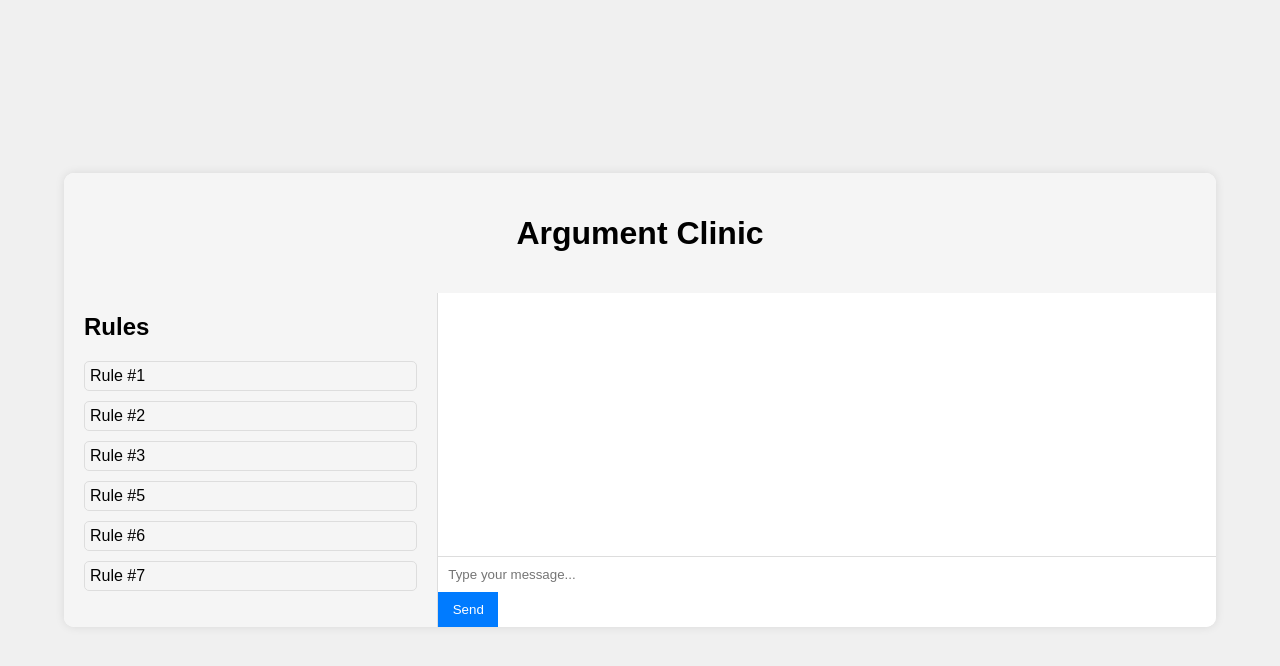
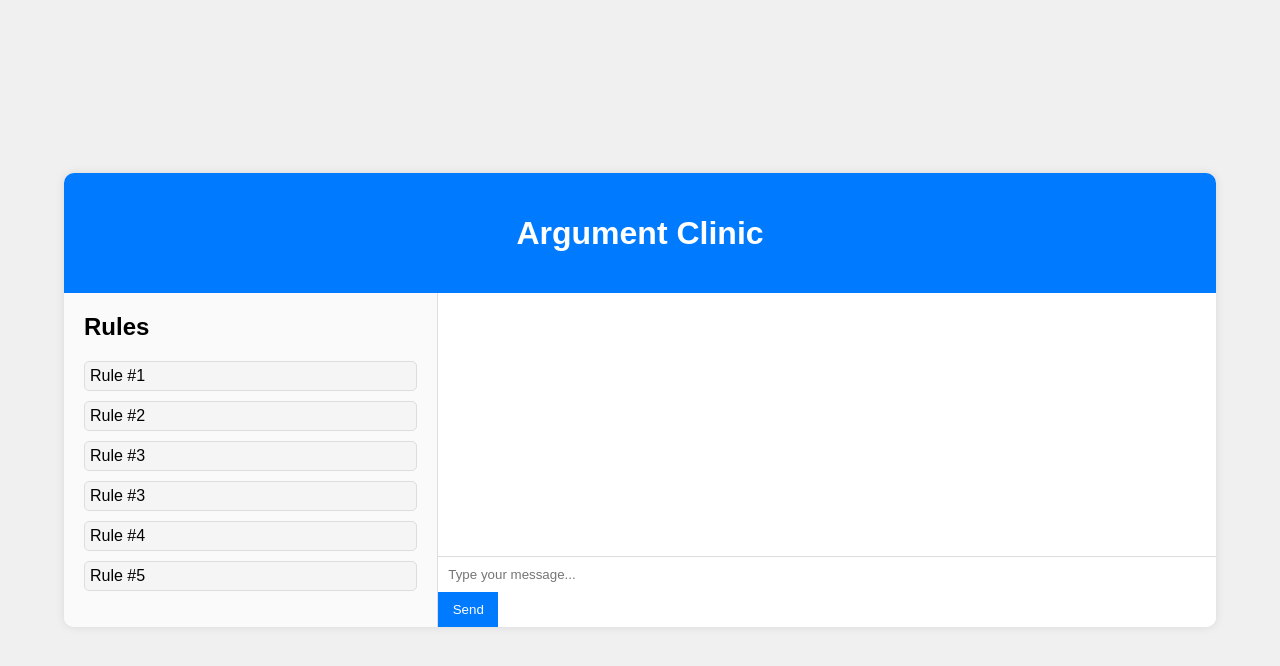
Before and after one commit to IgorDiamandi/ArgumentClinic, a Flask app: page / in a window 1280 px wide. Shown: the top 666 px of the page. Run offline with Flask 3, Linux system fonts and the light colour scheme.

Commit message:
Cosmetics New rules

```diff
--- a/rules_manager/rules.json
+++ b/rules_manager/rules.json
@@ -1,11 +1,11 @@
 {
     "default": "Default response is a bad response!",
     "rules": [
-        {"pattern": ".*\\bhi\\b.*", "response": "I've already told you!"},
-        {"pattern": ".*\\bhello\\b.*", "response": "I've already told you!"},
-        {"pattern": ".*\\bgreetings\\b.*", "response": "I've already told you!"},
+        {"pattern": ".*\\b(hi|hello|greetings|hey)\\b.*","response": "I've already told you!"},
+        {"pattern": ".*\\b(bye|so long|see you)\\b.*","response": "Leaving already? Have a nice day!"},
+
         {"pattern": ".*\\bOh! What?\\b.*", "response": "DON'T GIVE ME THAT! YOU SNOTTY-FACED HEAP OF PARROT DROPPING"},
-        {"pattern": ".*\\bare\\b.*\\byou\\b.*", "response": "No you're not!"},
+
         {"pattern": ".*\\bno\\b.*", "response": "Yes!"},
         {"pattern": ".*\\byes\\b.*", "response": "No!"},
         {"pattern": ".*\\b42\\b.*", "response": "WHERE DID YOU LEARN ABOUT THAT?!"},
--- a/static/css/styles.css
+++ b/static/css/styles.css
@@ -17,11 +17,12 @@ body {
     overflow: hidden;
     display: flex;
     flex-direction: column;
+    max-height: 90vh; /* Added max-height to limit the container height */
 }
 
 .header {
-    color: Black;
-    background-color: #f5f5f5;
+    background-color: #007bff;
+    color: white;
     padding: 20px;
     text-align: center;
 }
@@ -30,13 +31,15 @@ body {
     display: flex;
     flex-direction: row;
     flex-grow: 1;
+    overflow: hidden; /* Added overflow hidden to prevent content overflow */
 }
 
 .rules-container {
     width: 30%;
     padding: 20px;
-    background-color: #f5f5f5;
+    background-color: #fafafa;
     border-right: 1px solid #ddd;
+    overflow-y: auto; /* Added overflow-y auto to enable scrolling */
 }
 
 .rules-container h2 {
@@ -66,8 +69,9 @@ body {
 .chat-box {
     flex-grow: 1;
     padding: 10px;
-    overflow-y: auto;
+    overflow-y: auto; /* Added overflow-y auto to enable scrolling */
     border-bottom: 1px solid #ddd;
+    max-height: 70vh; /* Added max-height to limit the chat box height */
 }
 
 .chat-message {
@@ -100,3 +104,8 @@ body {
     width: 60px;
     cursor: pointer;
 }
+
+.chat-actor {
+    font-weight: bold;
+    margin-bottom: 5px;
+}
--- a/templates/index.html
+++ b/templates/index.html
@@ -18,15 +18,13 @@
                     <li>Rule #1</li>
                     <li>Rule #2</li>
                     <li>Rule #3</li>
+                    <li>Rule #3</li>
+                    <li>Rule #4</li>
                     <li>Rule #5</li>
-                    <li>Rule #6</li>
-                    <li>Rule #7</li>
                 </ul>
             </div>
             <div class="chat-container">
-                <div class="chat-box" id="chat-box">
-                    <!-- Chat messages will appear here -->
-                </div>
+                <div class="chat-box" id="chat-box"></div>
                 <input type="text" id="user-input" placeholder="Type your message...">
                 <button id="send-button">Send</button>
             </div>
```
Also changed, not shown: static/js/script.js (+31 -4 lines).
